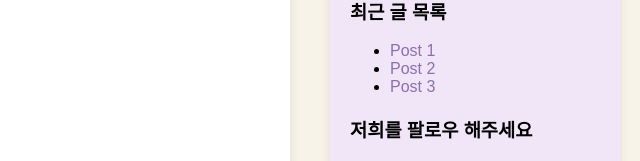
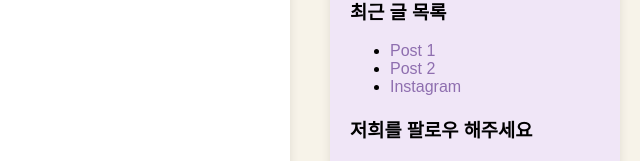
Before and after one commit to yangsubing/guestbook-websited, a plain HTML site: page index.html in a window 1280 px wide. Shown: the part 217-378 px from the top of the page, 640-1280 px from the left. Drawn offline with Linux system fonts and the light colour scheme; no server answers.

Commit message:
Update index.html

```diff
--- a/index.html
+++ b/index.html
@@ -154,14 +154,14 @@
         <ul>
             <li><a href="#">Post 1</a></li>
             <li><a href="#">Post 2</a></li>
-            <li><a href="#">Post 3</a></li>
+            <li><a href="https://www.instagram.com/d.0.b_/" target="_blank">Instagram</a></li>
         </ul>
         <h3>저희를 팔로우 해주세요</h3>
         <p>나쁜 사람 아닙니다 😭</p>
         <ul>
             <li><a href="#">Facebook</a></li>
             <li><a href="#">Twitter</a></li>
-            <li><a href="#">Instagram</a></li>
+            <li><a href=>Instagram</a></li>
         </ul>
     </aside>
 </main>
```
